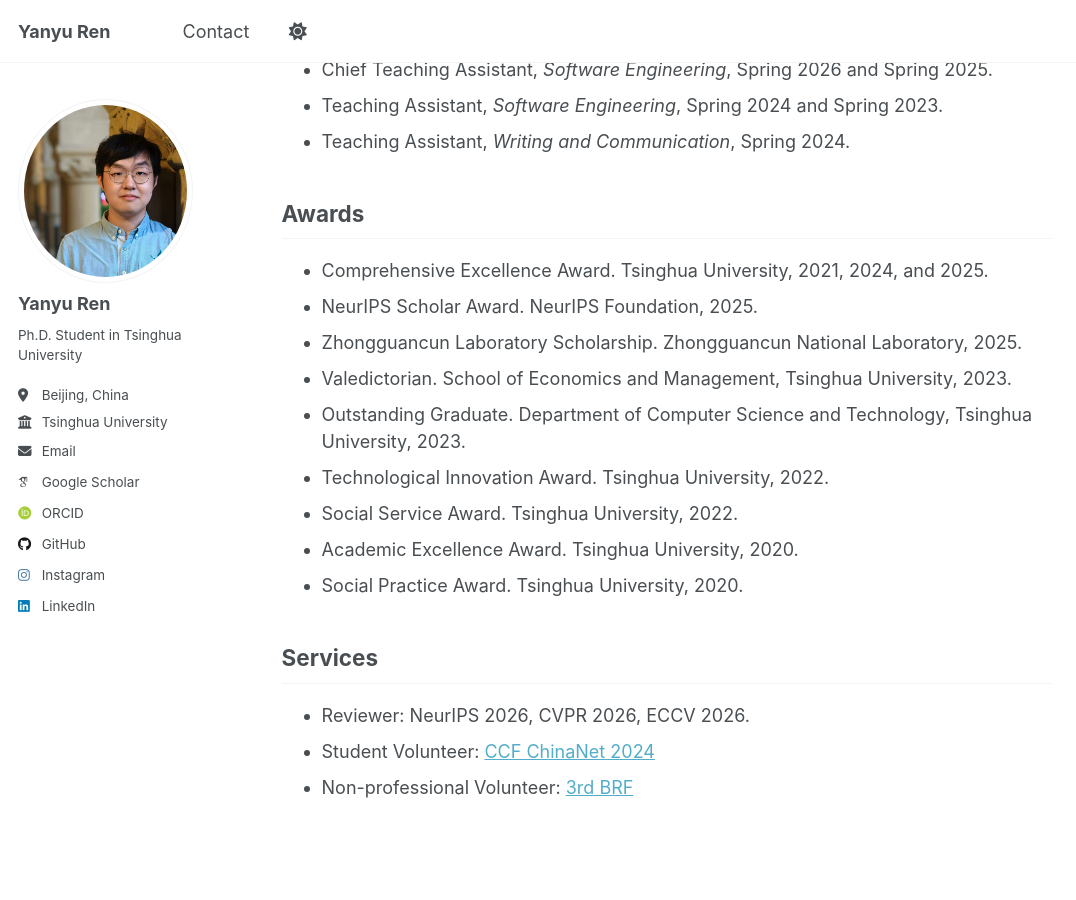
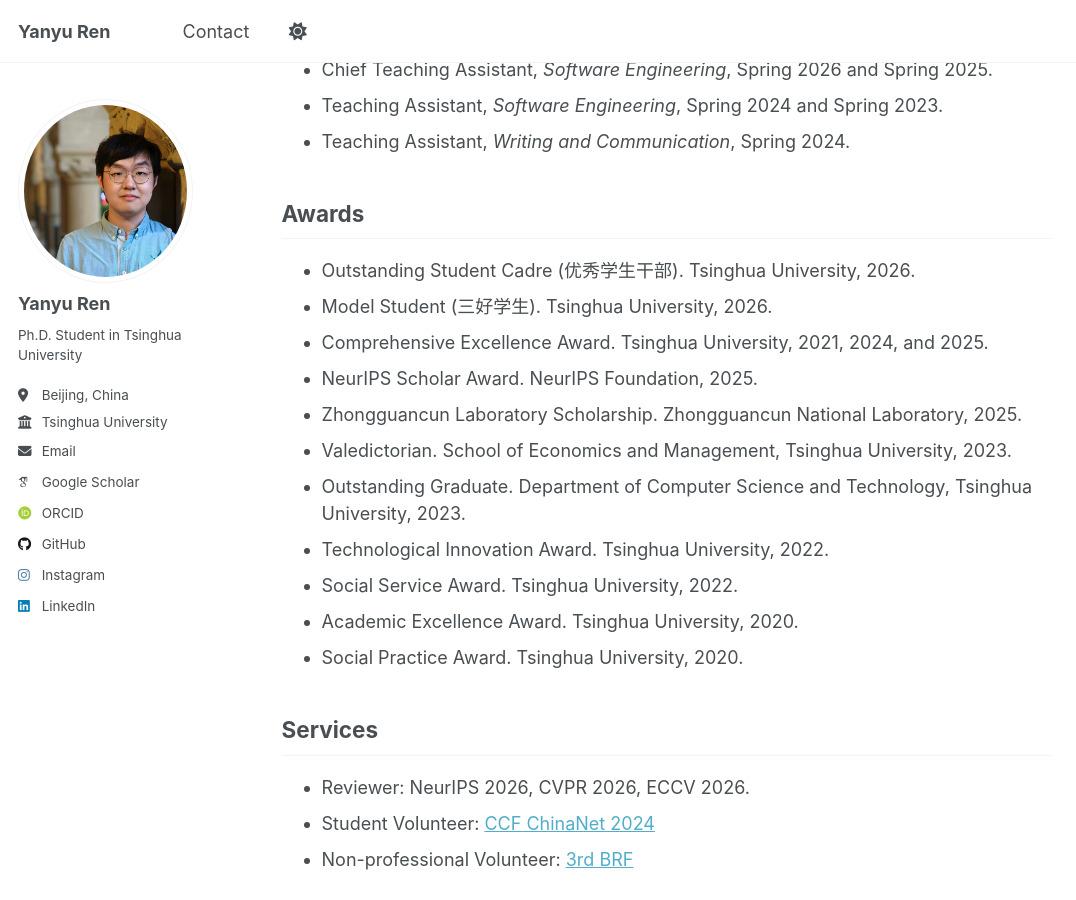
Before and after one commit to robinren03/robinren03.github.io, a Jekyll site: the page built from _pages/about.md, in a window 1280 px wide and 900 px high, scrolled down 2271 px. Shown: the whole window, without its empty margins (0-1076 px from the left). Built offline with Jekyll 4.4.1, drawn with Linux system fonts in a browser that asks for light colours; some web fonts are replaced; a script that is not in the unit is left out.

Commit message:
Add awards to the about page

```diff
--- a/_pages/about.md
+++ b/_pages/about.md
@@ -73,6 +73,8 @@ Teaching
 
 Awards
 -----
+- Outstanding Student Cadre (优秀学生干部). Tsinghua University, 2026.
+- Model Student (三好学生). Tsinghua University, 2026.
 - Comprehensive Excellence Award. Tsinghua University, 2021, 2024, and 2025.
 - NeurIPS Scholar Award. NeurIPS Foundation, 2025.
 - Zhongguancun Laboratory Scholarship. Zhongguancun National Laboratory, 2025.
```
